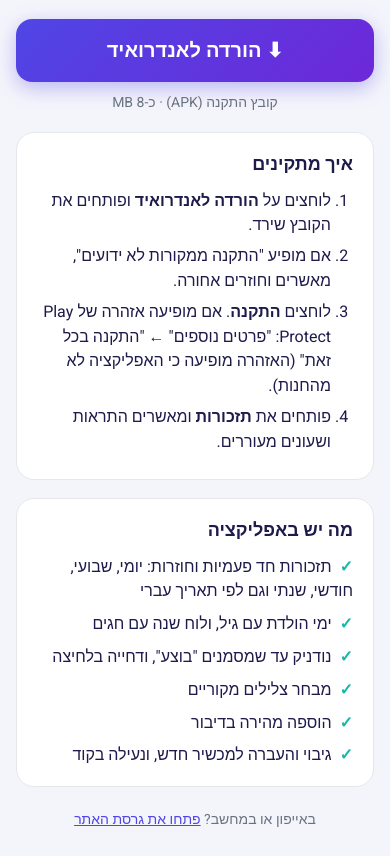
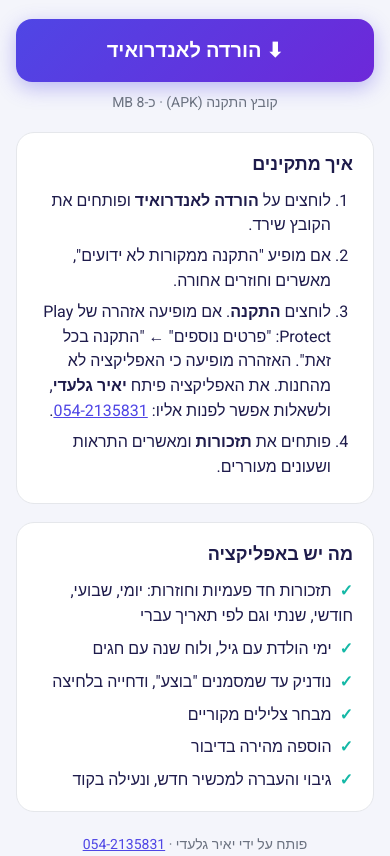
Before and after one commit to sofer770/Rappels, a website: page app/index.html in a window 390 px wide. Shown: the part 244-1100 px from the top of the page. Drawn offline with Linux system fonts and the light colour scheme.

Commit message:
Show the developer's name and phone on the download page and in About
Co-Authored-By: Claude Opus 5.5 <noreply@anthropic.com>
Claude-Session: https://claude.ai/code/session_01FQ6iUbyc5vuK7EPZL2K373

```diff
--- a/app.js
+++ b/app.js
@@ -867,7 +867,7 @@
     h += '<div class="card"><h3>' + ic('download') + ' גיבוי והעברה למכשיר חדש</h3><p class="small">התזכורות נשמרות במכשיר הזה. כדי להעביר למכשיר אחר: שומרים קובץ גיבוי, שולחים אותו לעצמכם (מייל, וואטסאפ, Drive) ופותחים אותו בשחזור במכשיר החדש.</p>' +
       '<div class="row" style="flex-wrap:wrap"><button class="btn primary" data-s="export">' + ic('download') + ' שמירת גיבוי</button><label class="btn">' + ic('upload') + ' שחזור מגיבוי<input type="file" accept=".json,application/json" id="s-import" hidden></label><button class="btn" data-s="ics">' + ic('cal') + ' ייצוא ליומן (Google / Outlook)</button></div>' +
       (st.lastBackup ? '<p class="small">גיבוי אחרון: ' + esc(whenLabel(st.lastBackup)) + '</p>' : '') + '</div>';
-    h += '<div class="card"><h3>ℹ️ אודות</h3><p class="small">תזכורות · גרסה 2.0 · בלי פרסומות. ' + state.list.length + ' פריטים שמורים.</p><p class="small">מה כדאי לדעת: כדי שתזכורת תקפוץ כשהאפליקציה סגורה צריך אינטרנט במכשיר והתראות מאושרות. באייפון זה עובד רק מהאפליקציה המותקנת. במחשב, הדפדפן צריך לרוץ ברקע. מצב ״נא לא להפריע״ ומצב חיסכון בסוללה עלולים לעכב התראות.</p><button class="btn danger" data-s="reset">מחיקת כל הנתונים</button></div>';
+    h += '<div class="card"><h3>ℹ️ אודות</h3><p class="small">תזכורות · גרסה 2.0 · בלי פרסומות · פותח על ידי יאיר גלעדי, <a href="tel:0542135831">054-2135831</a>. ' + state.list.length + ' פריטים שמורים.</p><p class="small">מה כדאי לדעת: כדי שתזכורת תקפוץ כשהאפליקציה סגורה צריך אינטרנט במכשיר והתראות מאושרות. באייפון זה עובד רק מהאפליקציה המותקנת. במחשב, הדפדפן צריך לרוץ ברקע. מצב ״נא לא להפריע״ ומצב חיסכון בסוללה עלולים לעכב התראות.</p><button class="btn danger" data-s="reset">מחיקת כל הנתונים</button></div>';
     var s = openSheet(h);
     diagnostics().then(function (t) { var d = $('#diag', s); if (d) d.textContent = t; });
     s.addEventListener('click', async function (e) {
--- a/app/index.html
+++ b/app/index.html
@@ -30,6 +30,7 @@
   .card h2 { font-size: 18px; margin: 0 0 10px; }
   ol { margin: 0; padding-inline-start: 22px; }
   ol li { margin: 6px 0; }
+  ol a { color: var(--accent); }
   ul.feat { list-style: none; margin: 0; padding: 0; display: grid; gap: 8px; }
   ul.feat li::before { content: '✓'; color: var(--accent-2); font-weight: 800; margin-inline-end: 8px; }
   .alt { text-align: center; font-size: 14px; color: var(--muted); margin-top: 22px; }
@@ -51,7 +52,7 @@
     <ol>
       <li>לוחצים על <b>הורדה לאנדרואיד</b> ופותחים את הקובץ שירד.</li>
       <li>אם מופיע "התקנה ממקורות לא ידועים", מאשרים וחוזרים אחורה.</li>
-      <li>לוחצים <b>התקנה</b>. אם מופיעה אזהרה של Play Protect: "פרטים נוספים" ← "התקנה בכל זאת" (האזהרה מופיעה כי האפליקציה לא מהחנות).</li>
+      <li>לוחצים <b>התקנה</b>. אם מופיעה אזהרה של Play Protect: "פרטים נוספים" ← "התקנה בכל זאת". האזהרה מופיעה כי האפליקציה לא מהחנות. את האפליקציה פיתח <b>יאיר גלעדי</b>, ולשאלות אפשר לפנות אליו: <a href="tel:0542135831">054-2135831</a>.</li>
       <li>פותחים את <b>תזכורות</b> ומאשרים התראות ושעונים מעוררים.</li>
     </ol>
   </div>
@@ -68,6 +69,7 @@
     </ul>
   </div>
 
+  <p class="alt">פותח על ידי יאיר גלעדי · <a href="tel:0542135831">054-2135831</a></p>
   <p class="alt">באייפון או במחשב? <a href="../">פתחו את גרסת האתר</a></p>
 </main>
 </body>
```
